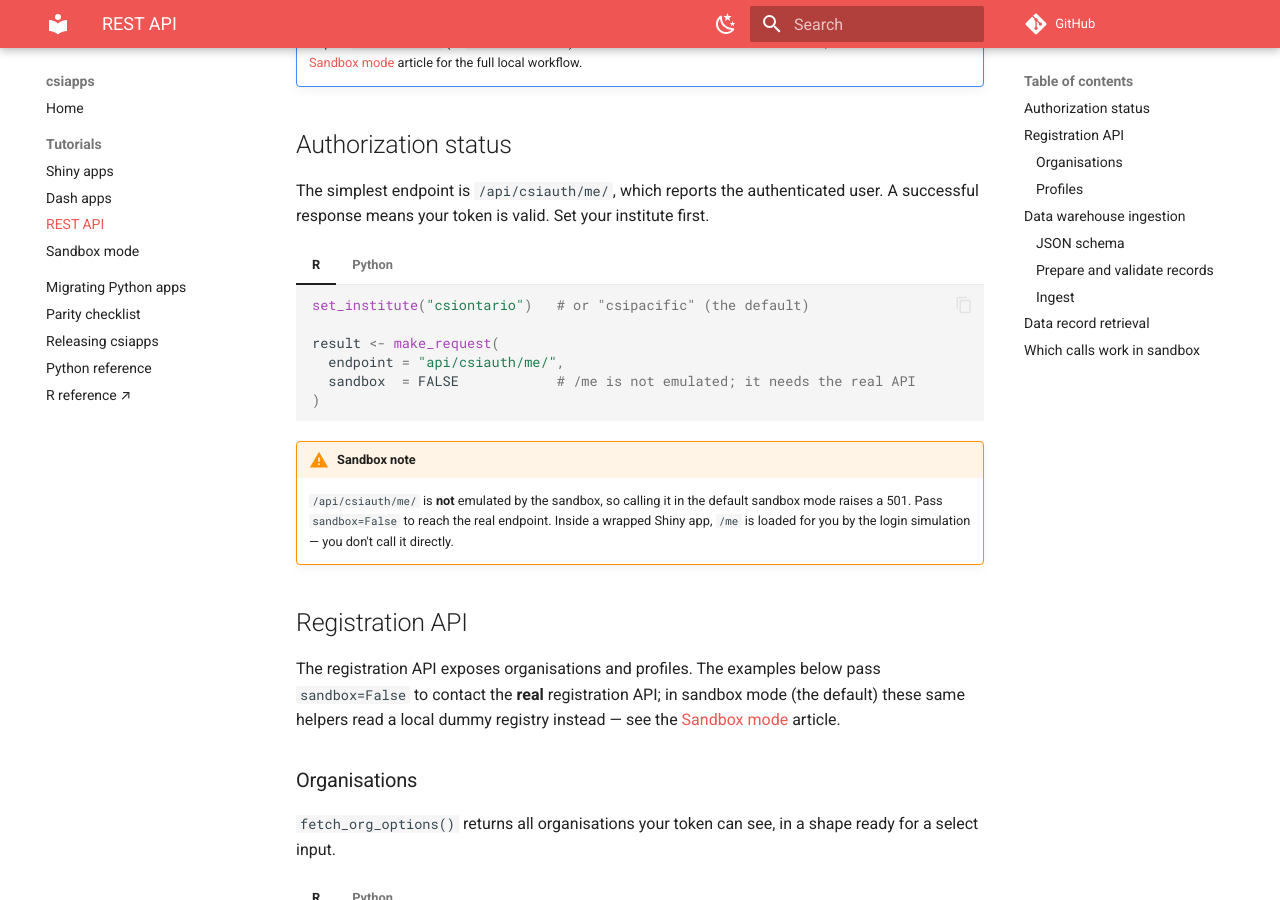
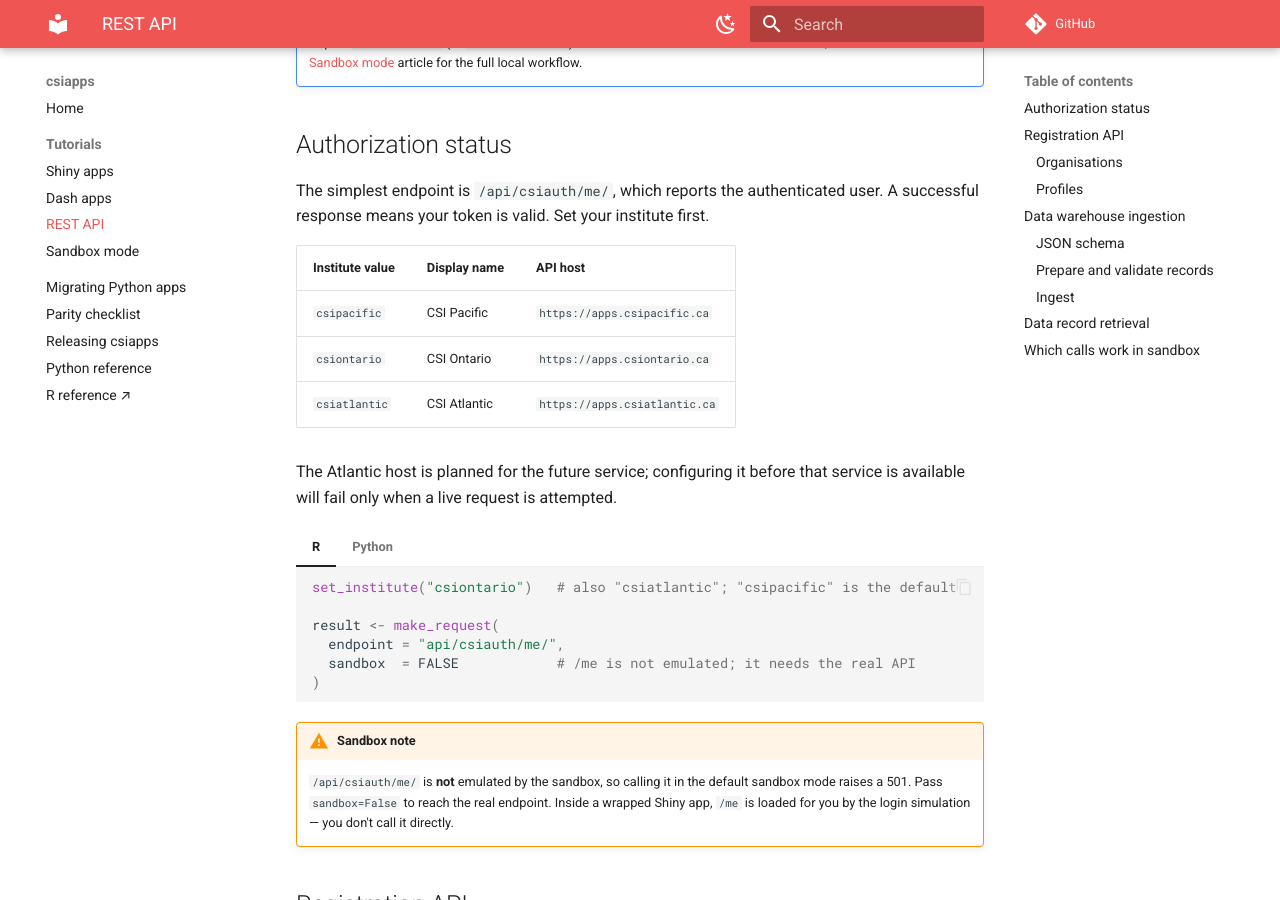
Before and after one commit to CSIOntario/csiapps, an MkDocs documentation site: the page built from docs/rest-api.md, in a window 1280 px wide and 900 px high, scrolled down 402 px. Built offline with MkDocs 1.6.1 and Material for MkDocs 9.7.7, drawn with Linux system fonts in a browser that asks for light colours; comment, search, counter and statistics services are not loaded.

Commit message:
Document CSI Atlantic institute support

````diff
--- a/docs/rest-api.md
+++ b/docs/rest-api.md
@@ -24,10 +24,19 @@ To reach the **real** API you need an access token in `CSIAPPS_ACCESS_TOKEN`
 The simplest endpoint is `/api/csiauth/me/`, which reports the authenticated
 user. A successful response means your token is valid. Set your institute first.
 
+| Institute value | Display name | API host |
+|---|---|---|
+| `csipacific` | CSI Pacific | `https://apps.csipacific.ca` |
+| `csiontario` | CSI Ontario | `https://apps.csiontario.ca` |
+| `csiatlantic` | CSI Atlantic | `https://apps.csiatlantic.ca` |
+
+The Atlantic host is planned for the future service; configuring it before
+that service is available will fail only when a live request is attempted.
+
 === "R"
 
     ```r
-    set_institute("csiontario")   # or "csipacific" (the default)
+    set_institute("csiontario")   # also "csiatlantic"; "csipacific" is the default
 
     result <- make_request(
       endpoint = "api/csiauth/me/",
@@ -38,7 +47,7 @@ user. A successful response means your token is valid. Set your institute first.
 === "Python"
 
     ```python
-    csiapps.set_institute("csiontario")   # or "csipacific" (the default)
+    csiapps.set_institute("csiontario")   # also "csiatlantic"; "csipacific" is the default
 
     result = csiapps.make_request(
         "api/csiauth/me/",
````
Also changed, not shown: docs/dash-apps.md (+1 -1 lines), docs/shiny-apps.md (+2 -2 lines).
